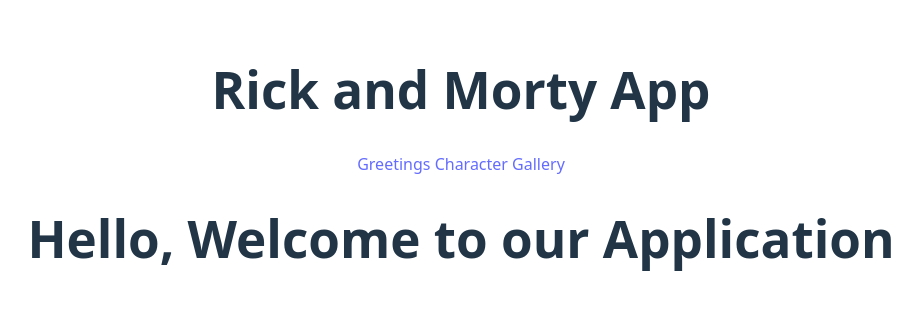
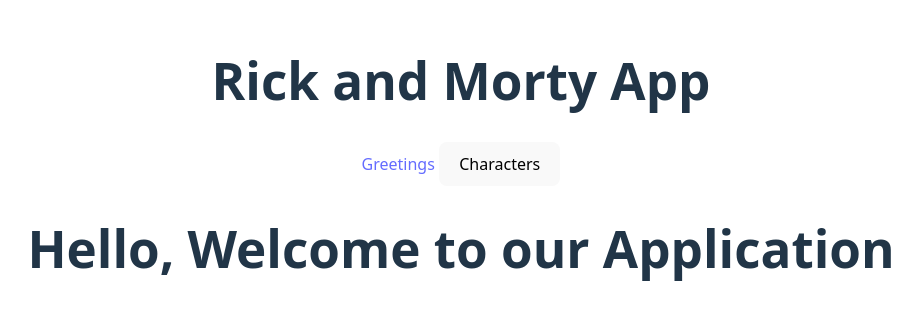
Before and after one commit to Hinaaa/rick_and_morty_gallery, a React (Vite) app: page / in a window 1280 px wide. Shown: the part 236-556 px from the top of the page, without its empty margins (179-1101 px from the left). Built offline with nearby package versions, Linux system fonts and the light colour scheme.

Commit message:
useNavigate hook used. 1. Changed Link Component chacrters to button tags in Header 2. Used buttons onClick event to call useNavigate hook.

```diff
--- a/src/Header.tsx
+++ b/src/Header.tsx
@@ -1,11 +1,19 @@
-import {Link} from "react-router-dom";
+import {Link, useNavigate} from "react-router-dom";
 
 export default function Header() {
+    const nav = useNavigate() //useNavigate hook
+    function gotoCharacters() { //function.  hidden in function
+        nav("/characters")
+    }
+    //make another function if want for other navigation example:  function goHome()
     return(
        <>
+
            <h1>Rick and Morty App</h1>
        <Link to={"/"}>Greetings </Link>
-        <Link to={"characters"}>Character Gallery </Link>
+           {/*Changed to button: <Link to={"characters"}>Character Gallery </Link>*/}
+
+           <button onClick={gotoCharacters}>Characters</button>
        </>
     )
 }
```
